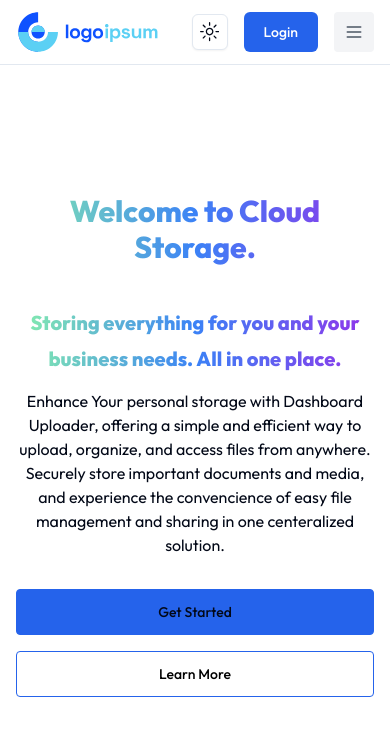
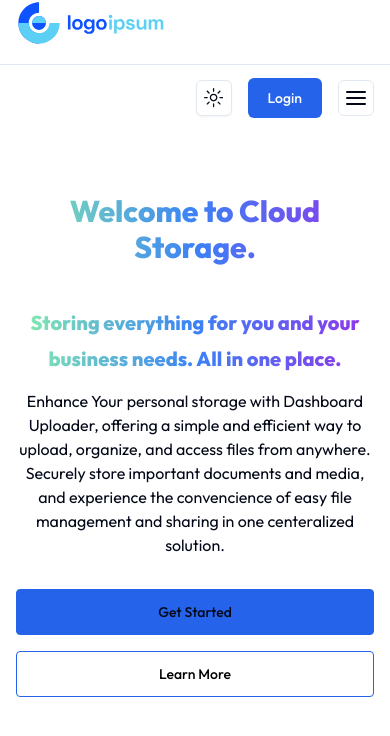
Before and after one commit to MinaLouisLeon/cloud-storage, a Next.js app: page / in a window 390 px wide. Shown: the top 736 px of the page. Built offline with nearby package versions, Linux system fonts and the light colour scheme; no server answers.

Commit message:
fix: mobile menu

```diff
--- a/app/_components/Header.tsx
+++ b/app/_components/Header.tsx
@@ -2,17 +2,17 @@ import Image from 'next/image'
 import React from 'react'
 import { ThemeToggler } from '../../components/ThemeToggler'
 import Link from 'next/link'
-import { UserButton, auth, currentUser } from "@clerk/nextjs";
+import { UserButton, auth } from "@clerk/nextjs";
+import MobileMenu from './MobileMenu';
 const Header = () => {
     const { userId } = auth();
     return (
         <header className="border-b">
-            <div className="mx-auto flex h-16 max-w-screen-xl items-center gap-8 px-4 sm:px-6 lg:px-8">
+            <div className={`mx-auto flex flex-wrap h-16 max-w-screen-xl items-center gap-8 px-4 sm:px-6 lg:px-8`}>
                 <Image alt='logo' src={'/logo.svg'} width={150} height={100} />
-
                 <div className="flex flex-1 items-center justify-end md:justify-between">
                     <nav aria-label="Global" className="hidden md:block">
-                        <ul className="flex items-center gap-6 text-sm">
+                        <ul className="flex flex-col md:flex-row md:items-center gap-6 text-sm">
                             <li>
                                 <Link href={"/"}> Home </Link>
                             </li>
@@ -53,22 +53,7 @@ const Header = () => {
                                 </>
                             )}
                         </div>
-
-                        <button
-                            className="block rounded bg-gray-100 p-2.5 text-gray-600 transition hover:text-gray-600/75 md:hidden"
-                        >
-                            <span className="sr-only">Toggle menu</span>
-                            <svg
-                                xmlns="http://www.w3.org/2000/svg"
-                                className="h-5 w-5"
-                                fill="none"
-                                viewBox="0 0 24 24"
-                                stroke="currentColor"
-                                strokeWidth="2"
-                            >
-                                <path strokeLinecap="round" strokeLinejoin="round" d="M4 6h16M4 12h16M4 18h16" />
-                            </svg>
-                        </button>
+                        <MobileMenu />
                     </div>
                 </div>
             </div>
--- /dev/null
+++ b/app/_components/MobileMenu.tsx
@@ -0,0 +1,32 @@
+"use client"
+import { Button } from "@/components/ui/button";
+import {
+    DropdownMenu,
+    DropdownMenuContent,
+    DropdownMenuItem,
+    DropdownMenuTrigger,
+} from "@/components/ui/dropdown-menu"
+import { AlignJustify, MenuSquareIcon } from "lucide-react";
+import { useRouter } from "next/navigation";
+import { useState } from "react";
+const MobileMenu = () => {
+    const router = useRouter();
+    return (
+
+            <DropdownMenu>
+                <DropdownMenuTrigger asChild>
+                    <Button variant="ghost" size={"icon"} className="border">
+                        <AlignJustify />
+                    </Button>
+                </DropdownMenuTrigger>
+                <DropdownMenuContent className="mt-2 ml-4 mr-4">
+                    <DropdownMenuItem onClick={() => router.push("/")}>Home</DropdownMenuItem>
+                    <DropdownMenuItem onClick={() => router.push("/upload")}>Upload</DropdownMenuItem>
+                    <DropdownMenuItem onClick={() => router.push("/files")}>Files</DropdownMenuItem>
+                    <DropdownMenuItem>About Us</DropdownMenuItem>
+                </DropdownMenuContent>
+            </DropdownMenu>
+    )
+}
+
+export default MobileMenu
```
Lines whose indentation alone changed are shown as unchanged.
